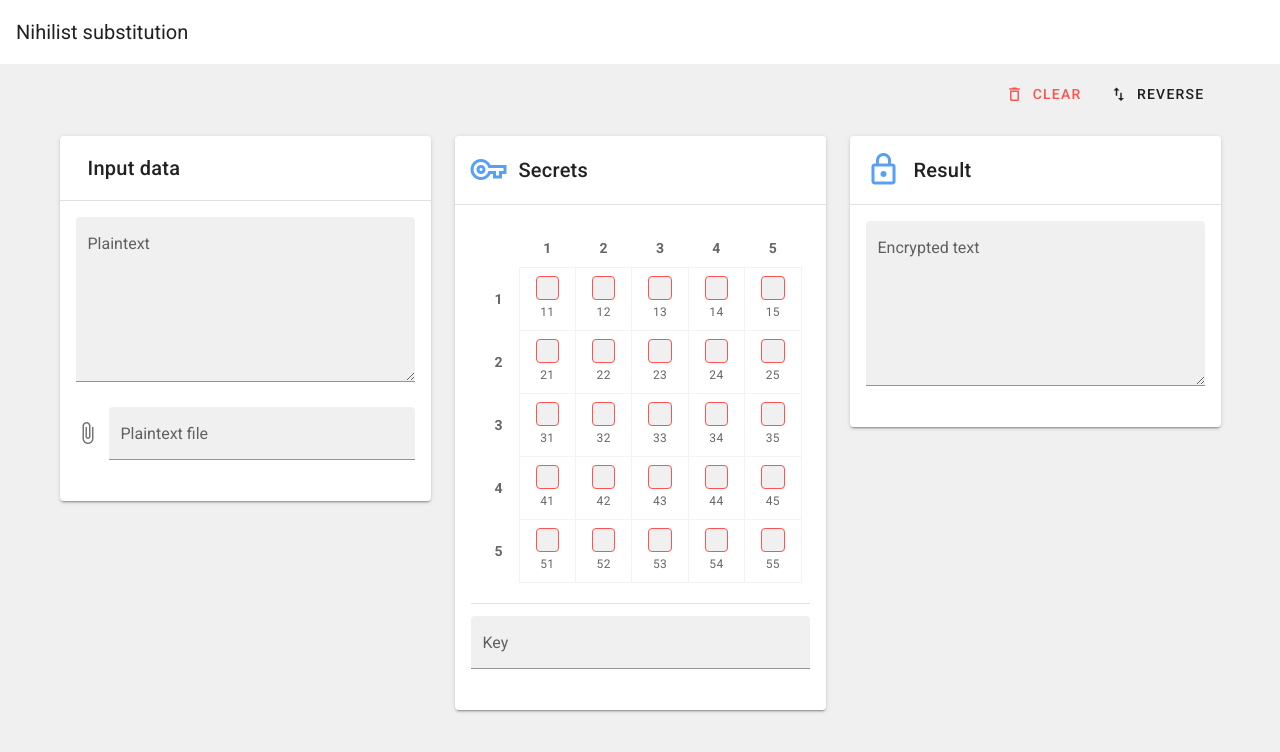
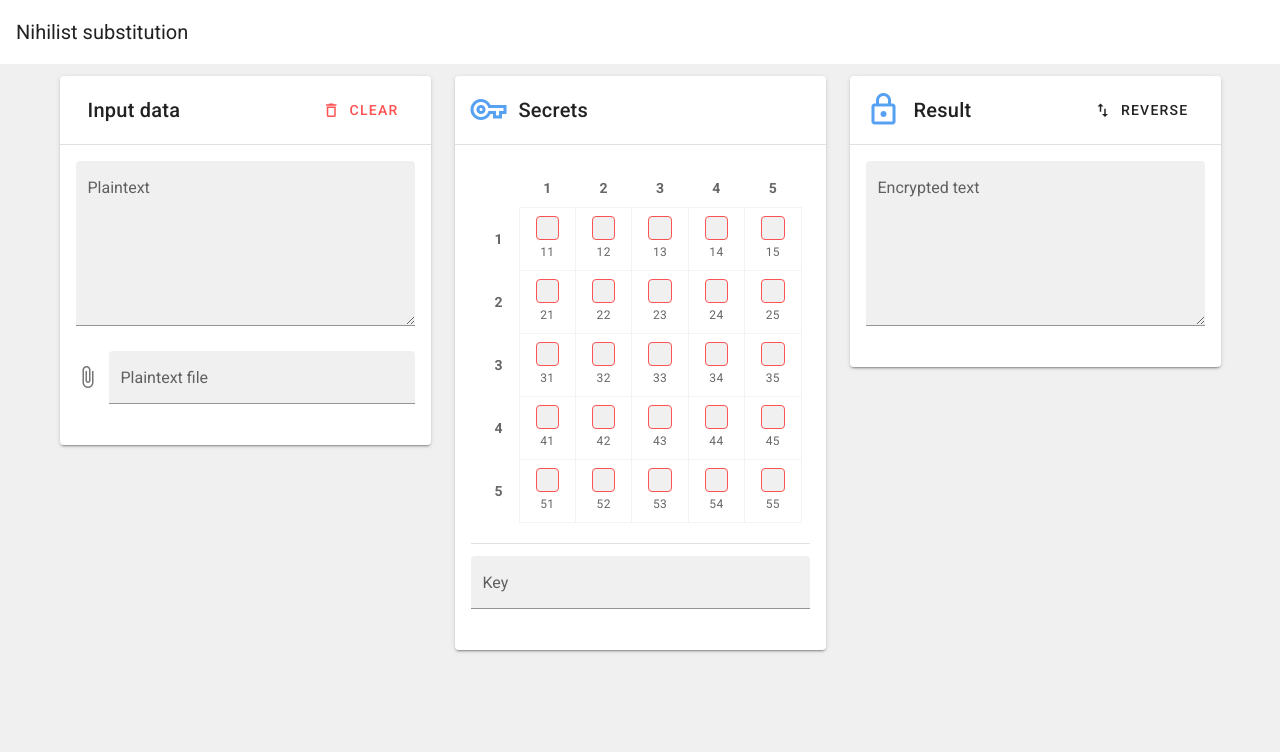
Before and after one commit to tjakubowski/put-pod, a Vue app: page / in a window 1280 px wide. Shown: the top 752 px of the page. Built offline with nearby package versions, Linux system fonts and the light colour scheme.

Commit message:
Move action buttons to BaseCard component

```diff
--- a/src/App.vue
+++ b/src/App.vue
@@ -7,24 +7,17 @@
 
     <v-main>
       <v-container>
-
-        <v-row>
-          <v-col class="text-right">
-            <v-btn text class="error--text" @click="clear">
-              <v-icon left>
-                mdi-delete-outline
-              </v-icon>
-              Clear</v-btn>
-            <v-btn text @click="reverse">
-              <v-icon left v-text="'mdi-swap-vertical'"/>
-              Reverse</v-btn>
-          </v-col>
-        </v-row>
-
         <v-row>
 
           <v-col cols="12" md="6" lg="4">
             <base-card title="Input data" icon="text-subject">
+              <template v-slot:actions>
+                <v-btn text class="error--text" @click="clearText">
+                  <v-icon left>
+                    mdi-delete-outline
+                  </v-icon>
+                  Clear</v-btn>
+              </template>
               <v-textarea v-model="text" @input="deleteFile" :label="textLabel" filled dense/>
               <v-file-input @change="readFile" v-model="textFile" label="Plaintext file" filled dense/>
             </base-card>
@@ -40,6 +33,11 @@
 
           <v-col cols="12" md="6" lg="4">
             <base-card title="Result" icon="lock-outline">
+              <template v-slot:actions>
+                <v-btn text @click="reverse">
+                  <v-icon left v-text="'mdi-swap-vertical'"/>
+                  Reverse</v-btn>
+              </template>
               <v-textarea :value="result" label="Encrypted text" readonly filled dense/>
             </base-card>
           </v-col>
@@ -103,7 +101,7 @@ export default {
     deleteFile() {
       this.textFile = null;
     },
-    clear() {
+    clearText() {
       this.text = '';
     },
     reverse() {
--- a/src/components/BaseCard.vue
+++ b/src/components/BaseCard.vue
@@ -3,6 +3,8 @@
     <v-card-title class="heading">
       <v-icon v-if="icon" large class="mr-3" color="primary">mdi-{{icon}}</v-icon>
       {{title}}
+      <v-spacer></v-spacer>
+      <slot name="actions"></slot>
     </v-card-title>
     <v-divider></v-divider>
     <v-card-text>
```
